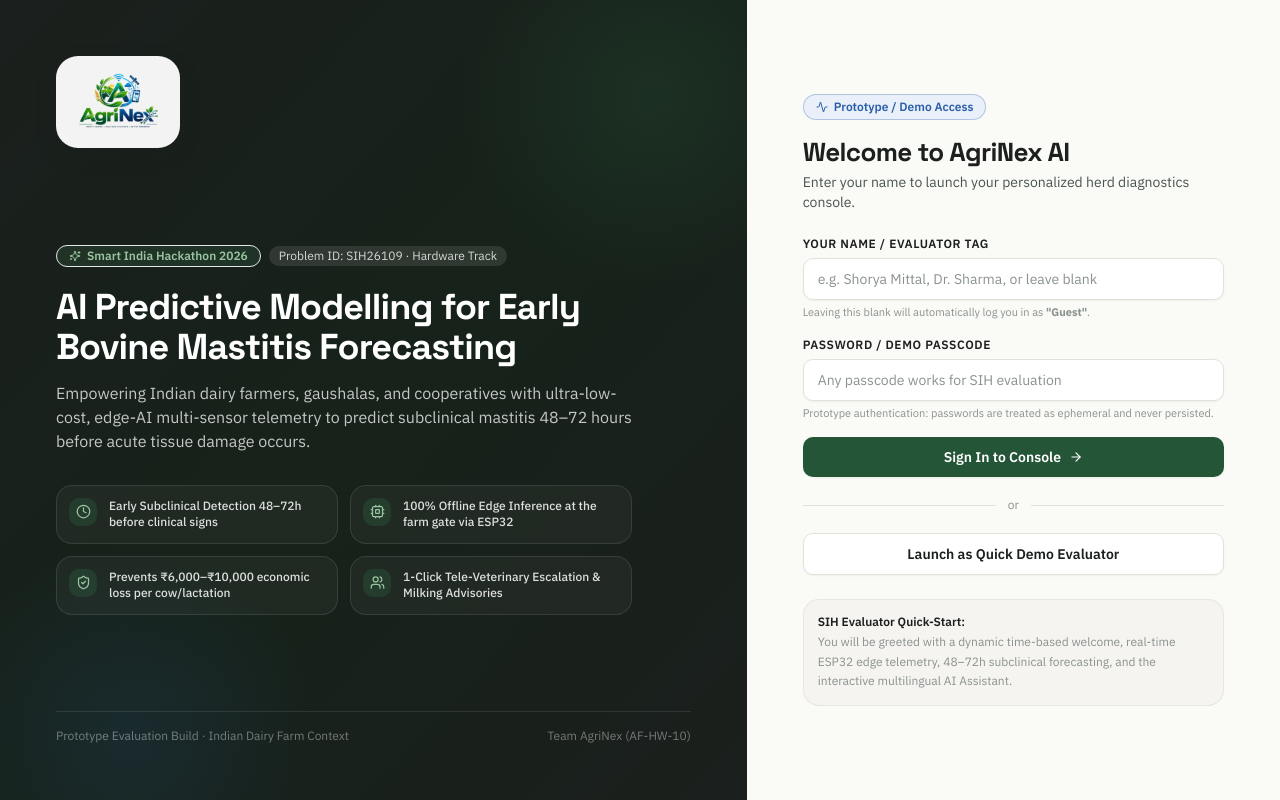
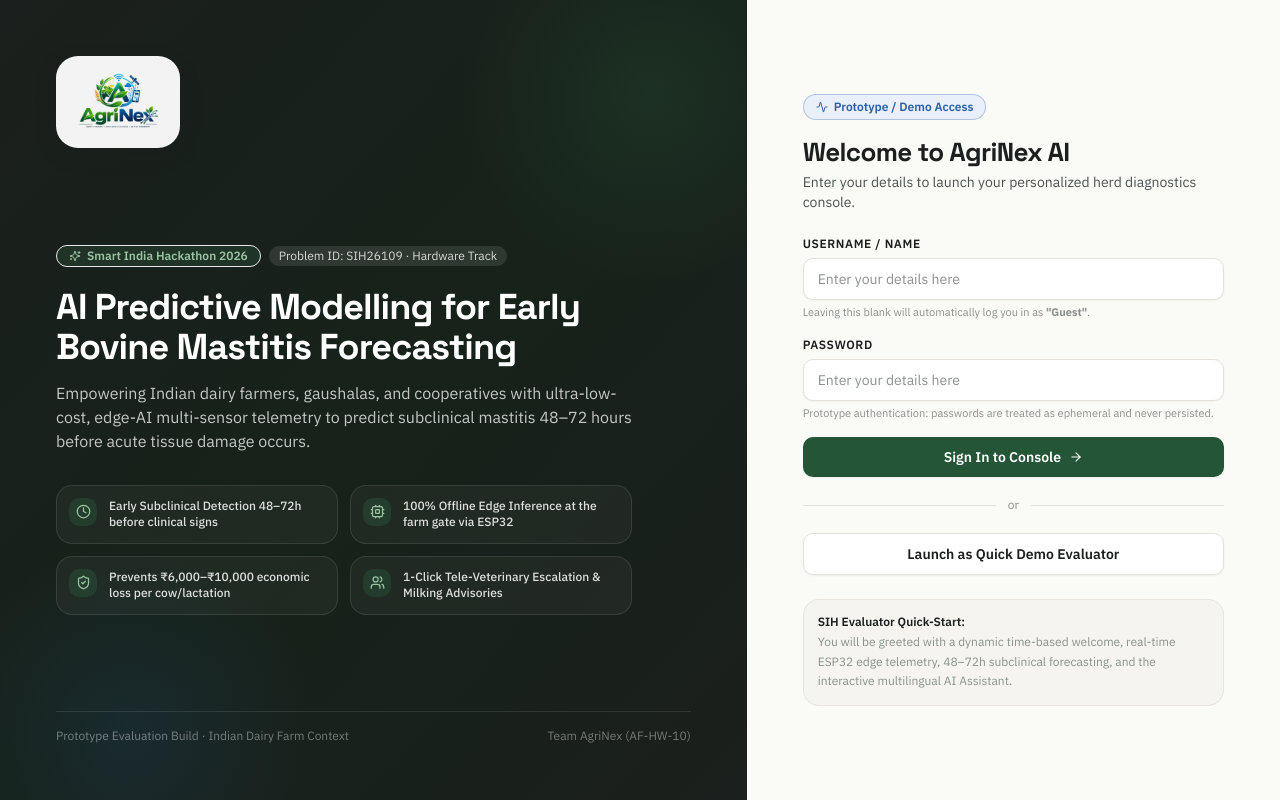
Before and after one commit to shoryamittal/MilkoMetric-, a React (Vite) app: page /#/login in a window 1280 px wide. Built offline with nearby package versions, Linux system fonts and the light colour scheme.

Commit message:
fix(auth): update login placeholders to 'Enter your details here' for username and password

```diff
--- a/src/pages/Login.jsx
+++ b/src/pages/Login.jsx
@@ -141,20 +141,20 @@
             Welcome to AgriNex AI
           </h2>
           <p className="mt-1 text-sm text-ink-soft">
-            Enter your name to launch your personalized herd diagnostics console.
+            Enter your details to launch your personalized herd diagnostics console.
           </p>
 
           <form onSubmit={handleSubmit} className="mt-6 space-y-4">
             <div>
               <label htmlFor="name" className="mb-1.5 block text-xs font-semibold uppercase tracking-wider text-ink">
-                Your Name / Evaluator Tag
+                Username / Name
               </label>
               <input
                 id="name"
                 type="text"
                 value={name}
                 onChange={(e) => setName(e.target.value)}
-                placeholder="e.g. Shorya Mittal, Dr. Sharma, or leave blank"
+                placeholder="Enter your details here"
                 className="w-full rounded-md border border-line bg-canvas-raised px-3.5 py-2.5 text-sm text-ink placeholder:text-ink-faint focus:border-pasture-500 focus:outline-none focus:ring-1 focus:ring-pasture-500 shadow-sm"
               />
               <span className="mt-1 block text-[11px] text-ink-faint">
@@ -164,14 +164,14 @@
 
             <div>
               <label htmlFor="password" className="mb-1.5 block text-xs font-semibold uppercase tracking-wider text-ink">
-                Password / Demo Passcode
+                Password
               </label>
               <input
                 id="password"
                 type="password"
                 value={password}
                 onChange={(e) => setPassword(e.target.value)}
-                placeholder="Any passcode works for SIH evaluation"
+                placeholder="Enter your details here"
                 className="w-full rounded-md border border-line bg-canvas-raised px-3.5 py-2.5 text-sm text-ink placeholder:text-ink-faint focus:border-pasture-500 focus:outline-none focus:ring-1 focus:ring-pasture-500 shadow-sm"
               />
               <span className="mt-1 block text-[11px] text-ink-faint">
```
